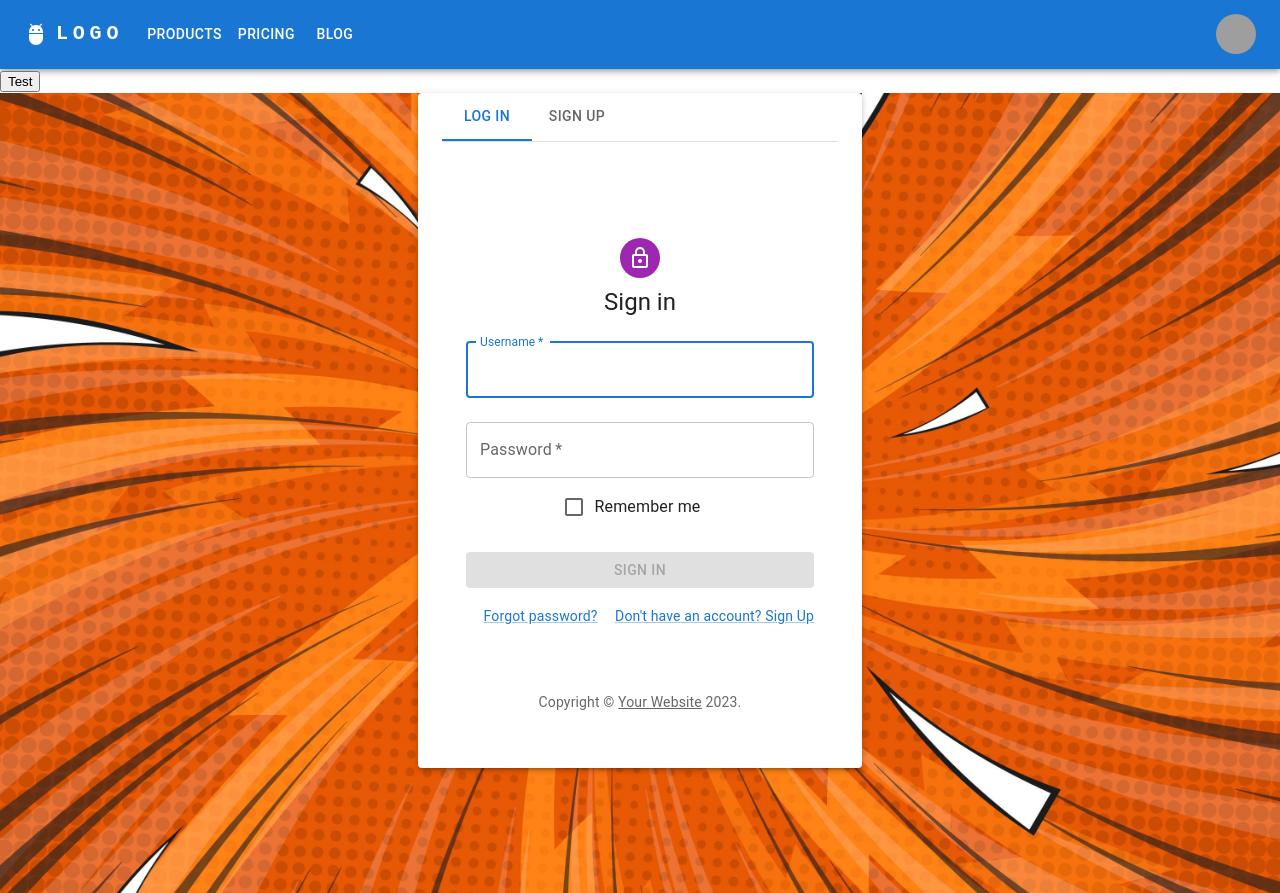
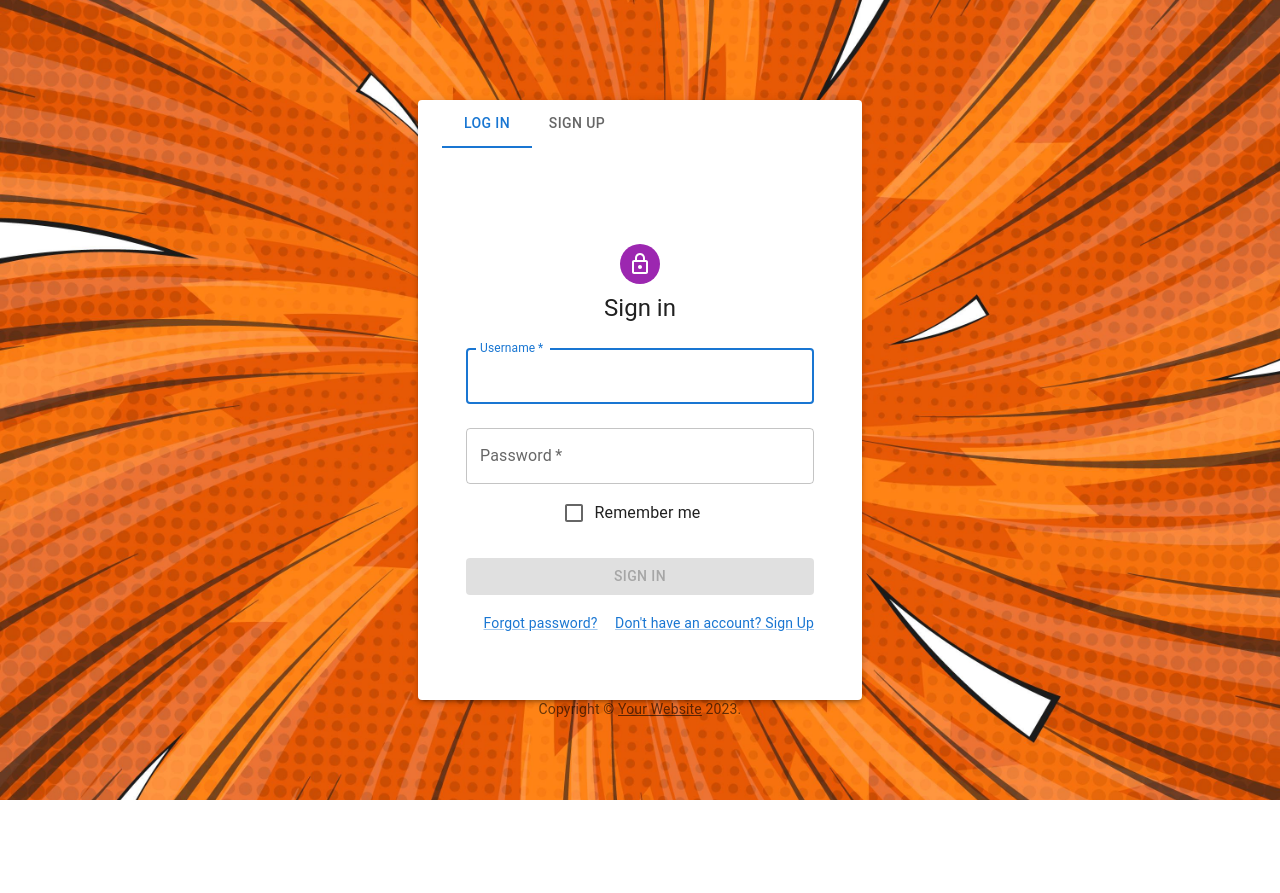
Before and after one commit to ujjwal-shekhar/Grediit-MERN-Clone, a React (Create React App) app in the folder client/: page /login in a window 1280 px wide. After the commit the page ends 800 px from the top, so only its background shows below. Built offline with nearby package versions, Linux system fonts and the light colour scheme; grey boxes are pictures that could not be loaded.

Commit message:
Centering the form

```diff
--- a/client/src/App.js
+++ b/client/src/App.js
@@ -28,8 +28,8 @@ const App = () => {
   }, []);
   return (
       <>
-      <Navbar setUser={setUser}/>
-      <button onClick={handleTestingButton}>Test</button>
+      {user && <Navbar setUser={setUser}/>}
+      {/* <button onClick={handleTestingButton}>Test</button> */}
       <Routes>
         <Route index element={
           user ? <Profile /> :
--- a/client/src/Components/Auth/LoginRegisterForm.jsx
+++ b/client/src/Components/Auth/LoginRegisterForm.jsx
@@ -19,23 +19,21 @@ const LoginRegisterForm = ({ user, setUser }) => {
     return (
         <Container component="main" maxWidth="xs">
             <TabContext value={value}>
-                <Box sx={{
-                    borderBottom: 1,
-                    borderColor: "divider"
-                }}>
+                <Box textAlign="center">
                     <TabList onChange={handleChange}>
                         <Tab
-                            label="Log In" value="1" />
+                            label="Log In" value="1" fullWidth/>
                         <Tab
-                            label="Sign Up" value="2" />
+                            label="Sign Up" value="2" fullWidth/>
                     </TabList>
-                </Box>
+
                 <TabPanel value="1">
                     <LoginForm users={user} setUser={setUser}/>
                 </TabPanel>
                 <TabPanel value="2">
                     <RegisterForm />
                 </TabPanel>
+                </Box>
             </TabContext>
         </Container>
     );
--- a/client/src/Components/pages/AuthPage.jsx
+++ b/client/src/Components/pages/AuthPage.jsx
@@ -14,7 +14,7 @@ const theme = createTheme();
 const AuthPage = ({ user, setUser }) => {
     return (
         <ThemeProvider theme={theme}>
-            <Grid container component="main" sx={{ height: '100vh' }}>
+            <Grid container component="main" sx={{ height: '800px'}}>
                 <CssBaseline />
                 <Grid
                     item
@@ -29,8 +29,20 @@ const AuthPage = ({ user, setUser }) => {
                     }}
                     align="center"
                 >
-                    <Box display="flex" justifyContent="center" alignItems="center">
-                        <Paper elevation={3} style={{ position: 'relative', zIndex: 1, margin:'auto' }}>
+                    <Box display="flex" justifyContent="center" alignItems="center" maxHeight='50px'>
+                        <Paper
+                            elevation={3}
+                            style=
+                                {{
+                                    position: 'absolute',
+                                    zIndex: 1, margin:'auto',
+                                    top: '50%', left: '50%',
+                                    transform: 'translate(-50%, -50%)' ,
+                                    maxHeight: '600px'
+                                }}
+                            square={false}
+
+                        >
                             <LoginRegisterForm user={user} setUser={setUser}/>
                         </Paper>
                     </Box>
```
